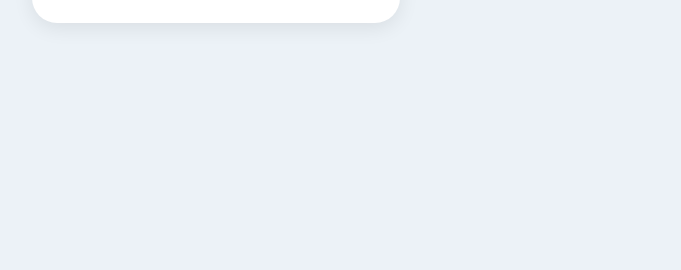
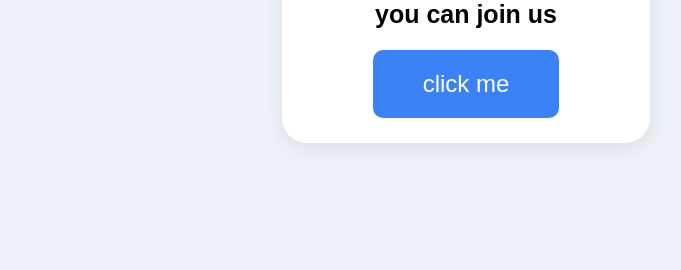
Before and after one commit to cccahh/website_for_ty, a plain HTML site: page website/index.html in a window 1280 px wide. Shown: the part 710-980 px from the top of the page, without its empty margins (284-965 px from the left). After the commit the page ends 900 px from the top, so only its background shows below. Drawn offline with Linux system fonts and the light colour scheme.

Commit message:
edit:down the button

```diff
--- a/website/index.html
+++ b/website/index.html
@@ -8,7 +8,7 @@
         <style>
             body{
                 text-align:center;
-                margin-top:180px;
+                margin-top:100px;
             }
         </style>
     </head>
--- a/website/style.css
+++ b/website/style.css
@@ -18,7 +18,7 @@ body {
     text-align: center;
     box-shadow: 0 5px 20px #00000015;
 
-
+    transform:translate(250px,200px);
 }
 
 button {
```
